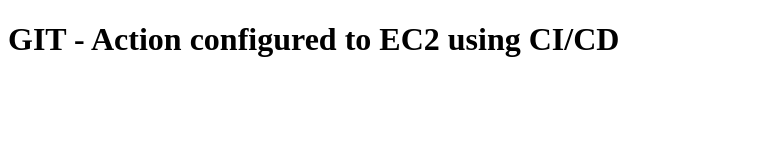
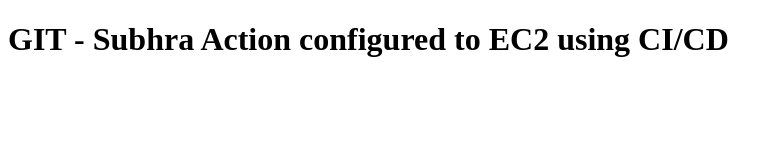
Before and after one commit to Laharisubhra/CI-CD-GITAction, a plain HTML site: page index.html in a window 1280 px wide. Shown: the whole page, without its empty margins (0-782 px from the left). Drawn offline with Linux system fonts and the light colour scheme.

Commit message:
Update index.html
ading name

```diff
--- a/index.html
+++ b/index.html
@@ -7,7 +7,7 @@
 </head>
 <body>
 
-    <h1>GIT - Action configured to EC2 using CI/CD</h1>
+    <h1>GIT - Subhra Action configured to EC2 using CI/CD</h1>
 
 </body>
 </html>
```
